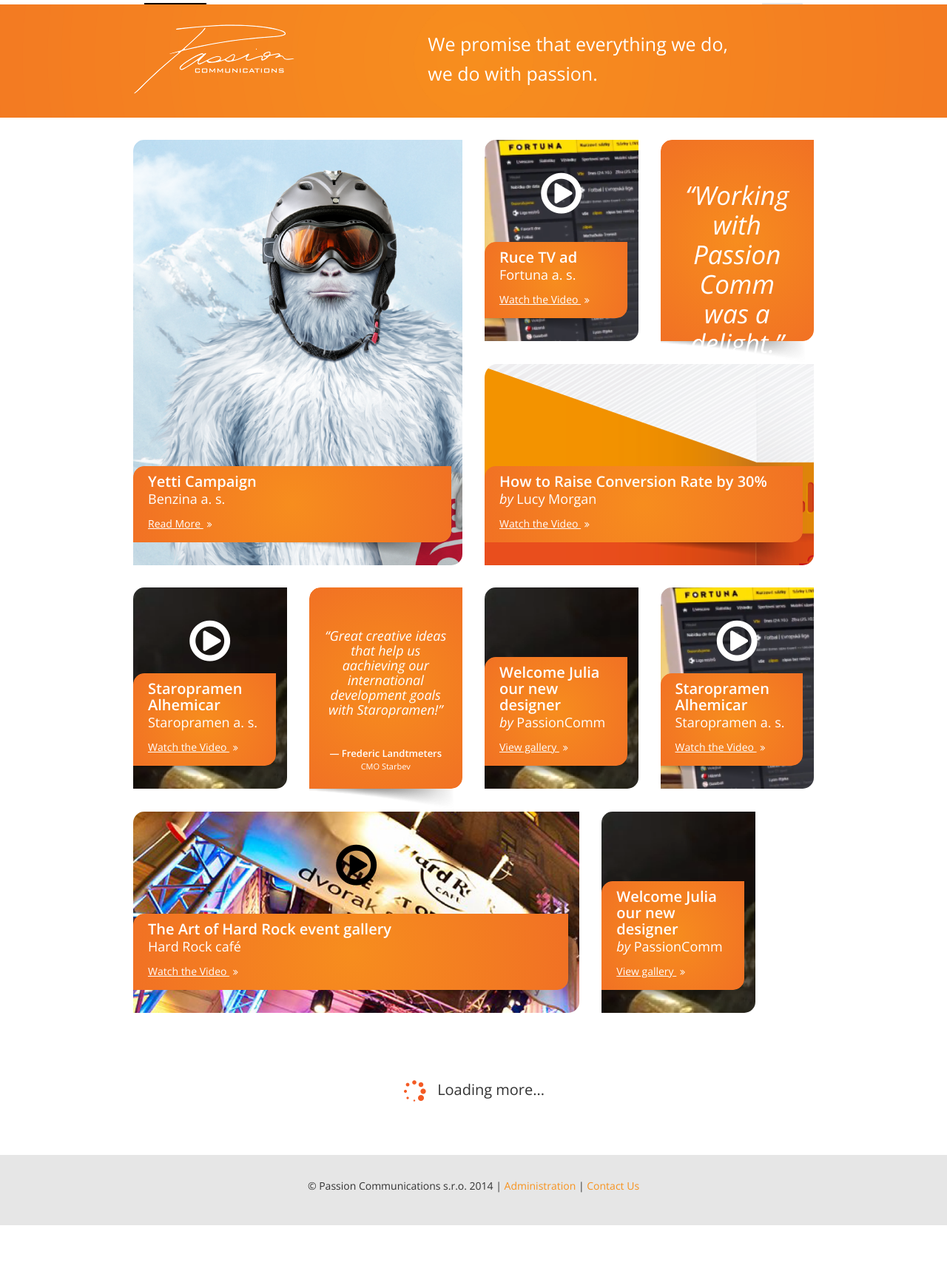
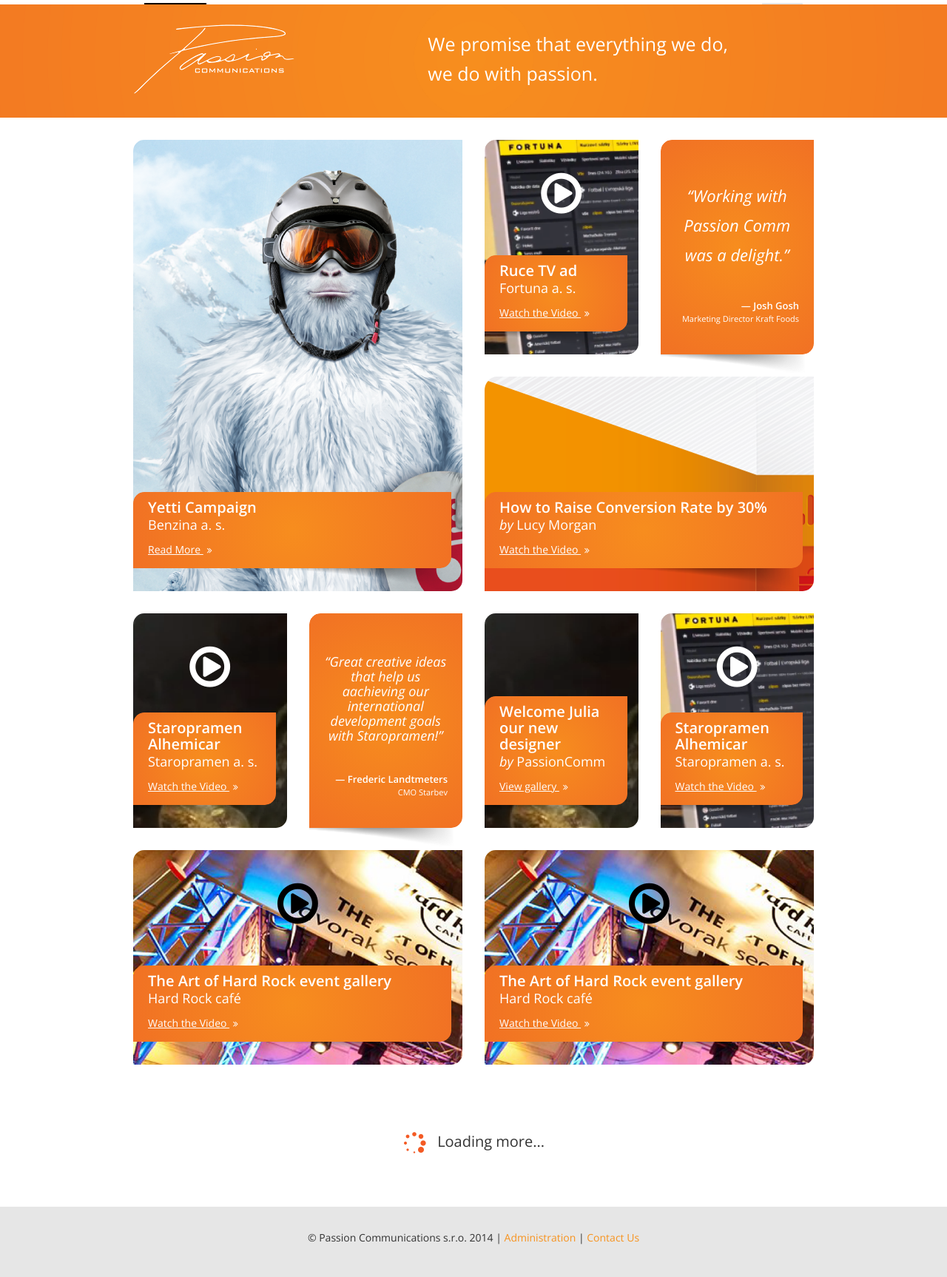
Before and after one commit to vrozkovec/cz.passioncomm.yeti, a PHP site: page / in a window 1280 px wide. Shown: the part 51-1777 px from the top of the page at 74% size. Before the commit the page ends 1707 px from the top, so only its background shows below. Run offline with PHP 8.4, Linux system fonts and the light colour scheme; some libraries are stand-ins or nearby versions.

Commit message:
Style updates

```diff
--- a/css/main.css
+++ b/css/main.css
@@ -1461,7 +1461,7 @@
   /* line 563, /data/www/cz.passioncomm.yeti/css/main.less */
   @media -sass-debug-info{filename{font-family:file\:\/\/\/data\/www\/cz\.passioncomm\.yeti\/css\/main\.less}line{font-family:\00003563}}
   .info-block {
-    height: 300px;
+    height: 290px;
     -webkit-border-top-right-radius: 0;
     -webkit-border-bottom-right-radius: 15px;
     -webkit-border-bottom-left-radius: 0;
@@ -1481,18 +1481,18 @@
   /* line 573, /data/www/cz.passioncomm.yeti/css/main.less */
   @media -sass-debug-info{filename{font-family:file\:\/\/\/data\/www\/cz\.passioncomm\.yeti\/css\/main\.less}line{font-family:\00003573}}
   .info-block.double-height {
-    height: 630px;
+    height: 610px;
   }
   /* line 578, /data/www/cz.passioncomm.yeti/css/main.less */
   @media -sass-debug-info{filename{font-family:file\:\/\/\/data\/www\/cz\.passioncomm\.yeti\/css\/main\.less}line{font-family:\00003578}}
   .info-block.full-orange-leaf {
     margin-bottom: 0;
-    height: 303px;
+    height: 315px;
   }
   /* line 581, /data/www/cz.passioncomm.yeti/css/main.less */
   @media -sass-debug-info{filename{font-family:file\:\/\/\/data\/www\/cz\.passioncomm\.yeti\/css\/main\.less}line{font-family:\00003581}}
   .info-block.full-orange-leaf .orange-leaf {
-    bottom: 31px;
+    bottom: 25px;
   }
   /* line 583, /data/www/cz.passioncomm.yeti/css/main.less */
   @media -sass-debug-info{filename{font-family:file\:\/\/\/data\/www\/cz\.passioncomm\.yeti\/css\/main\.less}line{font-family:\00003583}}
@@ -1513,17 +1513,15 @@
     -webkit-background-clip: padding-box;
     background-clip: padding-box;
   }
-}
-@media (min-width: 940px) {
-  /* line 602, /data/www/cz.passioncomm.yeti/css/main.less */
-  @media -sass-debug-info{filename{font-family:file\:\/\/\/data\/www\/cz\.passioncomm\.yeti\/css\/main\.less}line{font-family:\00003602}}
-  .info-block {
-    height: 272px;
-  }
-  /* line 611, /data/www/cz.passioncomm.yeti/css/main.less */
-  @media -sass-debug-info{filename{font-family:file\:\/\/\/data\/www\/cz\.passioncomm\.yeti\/css\/main\.less}line{font-family:\00003611}}
-  .info-block.double-height {
-    height: 575px;
+  /* line 586, /data/www/cz.passioncomm.yeti/css/main.less */
+  @media -sass-debug-info{filename{font-family:file\:\/\/\/data\/www\/cz\.passioncomm\.yeti\/css\/main\.less}line{font-family:\00003586}}
+  .info-block.full-orange-leaf .orange-leaf .content h2.quote {
+    font-size: 22px;
+  }
+  /* line 590, /data/www/cz.passioncomm.yeti/css/main.less */
+  @media -sass-debug-info{filename{font-family:file\:\/\/\/data\/www\/cz\.passioncomm\.yeti\/css\/main\.less}line{font-family:\00003590}}
+  .info-block.full-orange-leaf .orange-leaf .content p {
+    text-align: right;
   }
 }
 /*
--- a/css/main.less
+++ b/css/main.less
@@ -555,8 +555,8 @@
 
 @media (min-width: @passion-screen-tablet-min) {
 
-	@shadowHeight: 31px;
-	@infoblockHeight: 300px;
+	@shadowHeight: 25px;
+	@infoblockHeight: 290px;
 	@infoblockHeaderHeight: 423px;
 	@infoblockDoubleHeight: @infoblockHeight * 2 + @infoblockBottomMargin;
 
@@ -577,11 +577,19 @@
 
 		&.full-orange-leaf {
 			margin-bottom: 0;
-			height: @infoblockHeight + 3;
+			height: @infoblockHeight + @shadowHeight;
 			.orange-leaf {
 				bottom: @shadowHeight;
 				.content {
 					.passion-rounded-border();
+					h2 {
+						&.quote {
+							font-size: 22px;
+						}
+					}
+					p {
+						text-align: right;
+					}
 				}
 			}
 		}
@@ -593,26 +601,6 @@
 }
 
 @media (min-width: @passion-screen-desktop-min) {
-	@shadowHeight: 31px;
-	@infoblockHeight: 272px;
-	@infoblockHeaderHeight: 423px;
-	@infoblockBottomMargin: 0;
-	@infoblockDoubleHeight: @infoblockHeight + @shadowHeight + @infoblockBottomMargin + @infoblockHeight;
-
-	.info-block {
-		height: @infoblockHeight;
-		&.full-orange-leaf {
-			.orange-leaf {
-				.content {
-				}
-			}
-		}
-
-		&.double-height {
-			height: @infoblockDoubleHeight;
-		}
-	}
-
 }
 
 /*
--- a/index.php
+++ b/index.php
@@ -199,10 +199,9 @@
 			</div>
 
 
-			<div class="clearfix visible-sm"></div>
+			<div class="clearfix visible-sm visible-lg visible-md"></div>
 
-
-			<div class="col-sm-8">
+			<div class="col-sm-6 col-md-6">
 				<div class="info-block text-leaf">
 
 					<div class="play-button">
@@ -224,20 +223,25 @@
 				</div>
 			</div>
 
-			<div class="col-sm-4 col-md-3">
+			<div class="col-sm-6 col-md-6">
 				<div class="info-block text-leaf">
+
+					<div class="play-button">
+						<div class="text-center">
+							<a href="#" class="invert"><i class="fa fa-play-circle-o"></i></a>
+						</div>
+					</div>
+
 					<div class="orange-leaf">
-						<div class="content active">
-							<h2>Welcome Julia our new designer</h2>
-							<div class="author">
-								<em>by</em> PassionComm
-							</div>
-							<a href="gallery.php">View gallery <i
+						<div class="content">
+							<h2>The Art of Hard Rock event gallery</h2>
+							<div class="author">Hard Rock café</div>
+							<a href="video.php">Watch the Video <i
 								class="fa fa-angle-double-right"></i></a>
 						</div>
 						<div class="shadow"></div>
 					</div>
-					<img src="images/block2@2x.png" />
+					<img src="images/block3@2x.png" />
 				</div>
 			</div>
 
```
Also changed, not shown: css/main.min.css.
